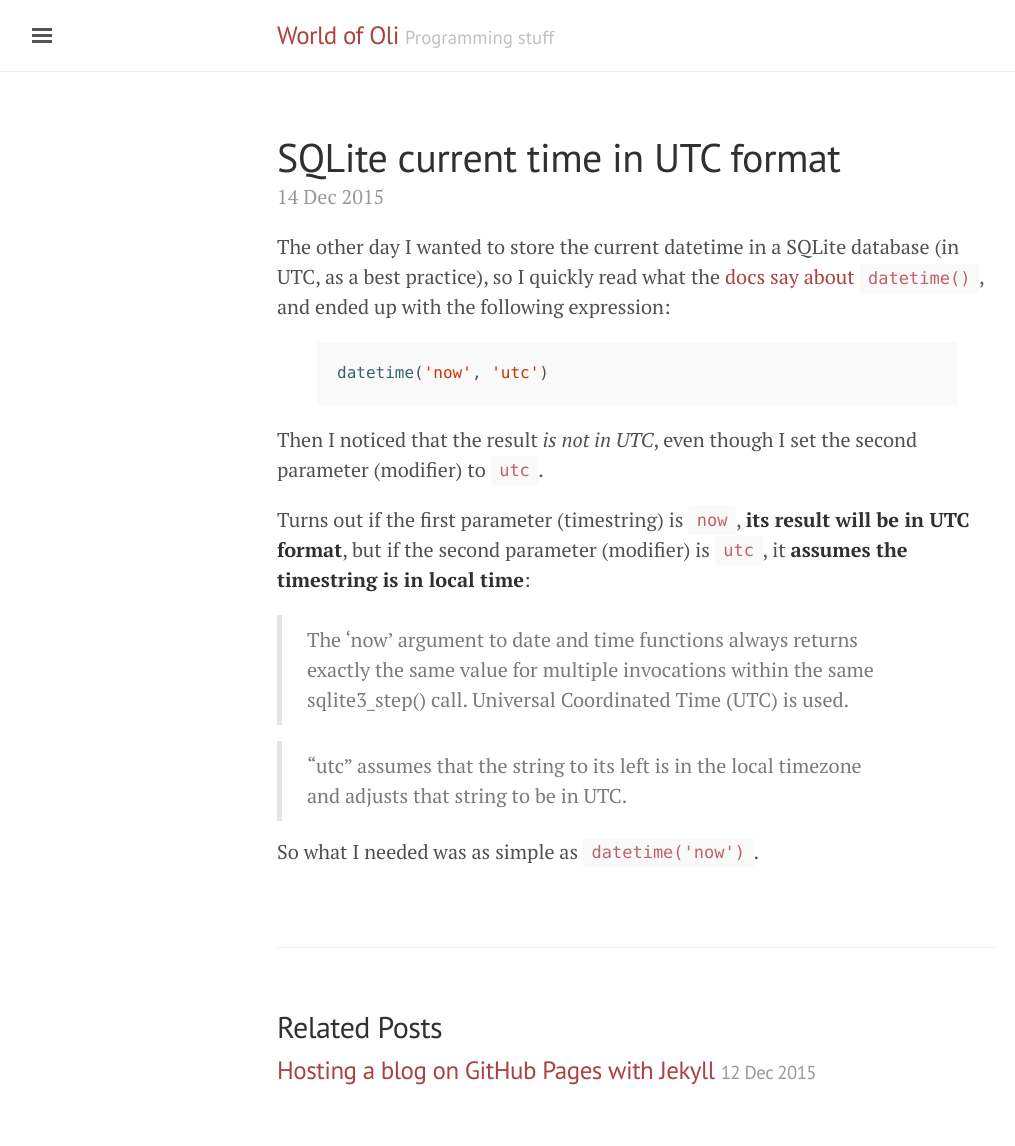
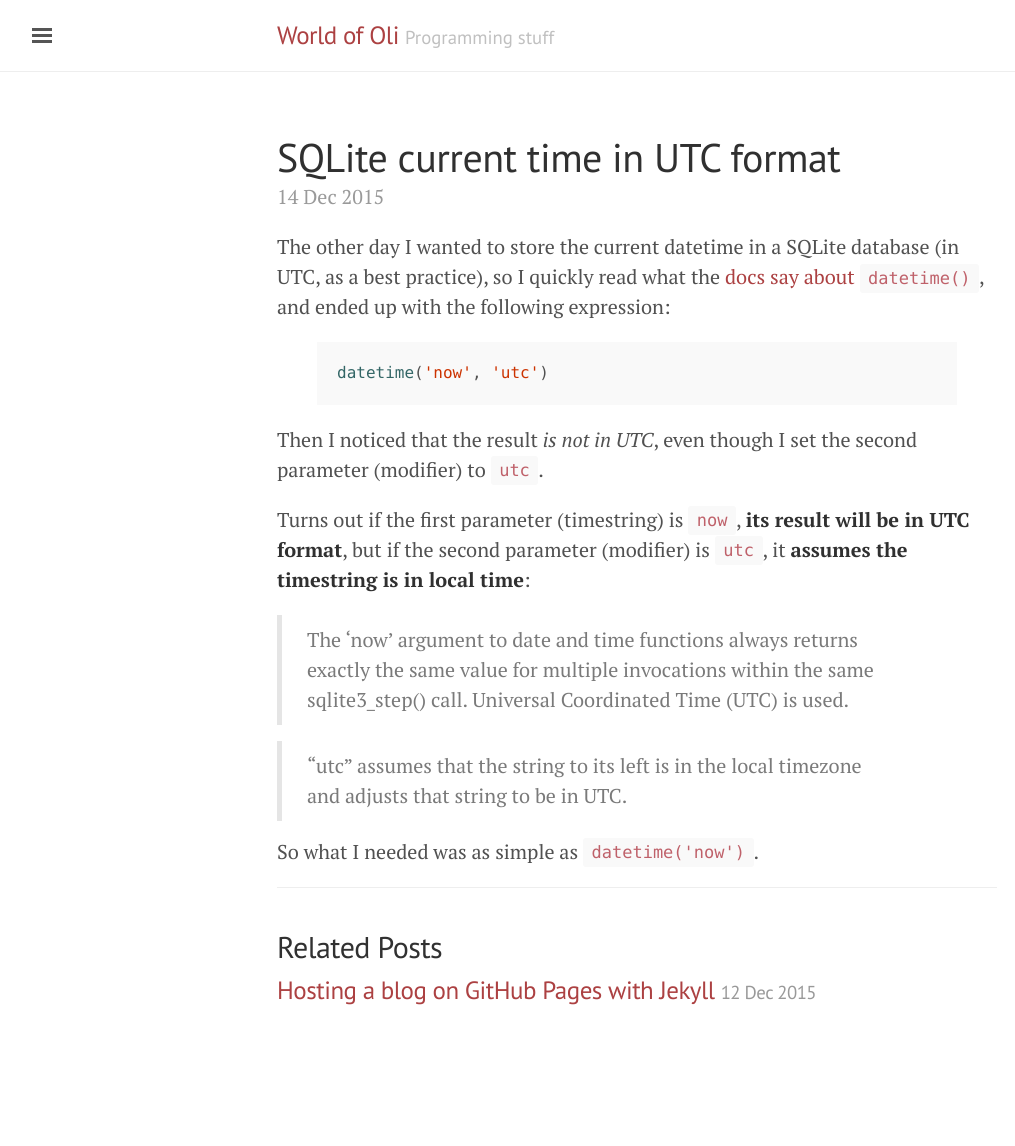
Before and after one commit to ofalvai/oliverfalvai.com, a Jekyll site: the page built from _posts/2015-12-14-sqlite-datetime-utc.md, in a window 1280 px wide. Shown: the whole page, without its empty margins (3-1018 px from the left). Built offline with Jekyll 4.4.1, drawn with Linux system fonts in a browser that asks for light colours; comment, search, counter and statistics services are not loaded; after the commit the page ends 1046 px from its top, so only the background shows below that.

Commit message:
Reduced unnecessary paddings

```diff
--- a/_layouts/post.html
+++ b/_layouts/post.html
@@ -2,7 +2,7 @@
 layout: default
 ---
 
-<div class="post">
+<div class="post view-single-post">
   <h1 class="post-title">{{ page.title }}</h1>
   <span class="post-date">{{ page.date | date_to_string }}</span>
   {{ content }}
--- a/public/css/lanyon.css
+++ b/public/css/lanyon.css
@@ -562,9 +562,23 @@ a.pagination-item:hover {
   box-shadow: -.25rem 0 .5rem rgba(0,0,0,.1);
 }
 
+/*
+ * Custom modifications
+ */
 .avatar {
+  width: 120px;
+  height: 120px;
   border-radius: 50%;
   margin: 0 auto;
   margin-bottom: 1rem;
   border: 5px solid #fff;
 }
+
+.post.view-single-post {
+  margin-bottom: 1em;
+}
+
+.related {
+  padding-top: 1rem;
+  padding-bottom: 1rem;
+}
```
